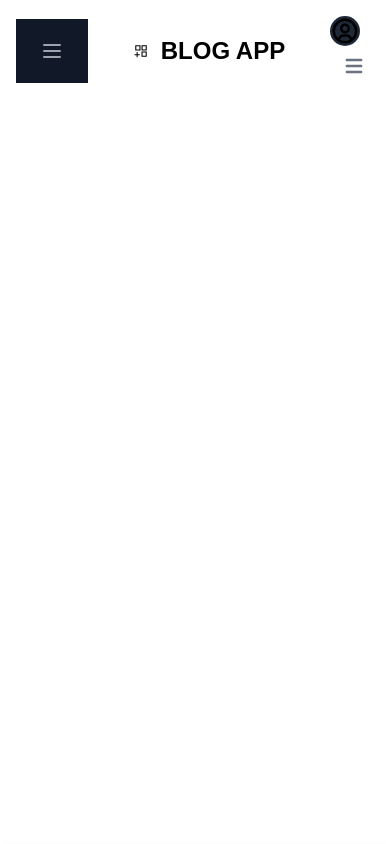
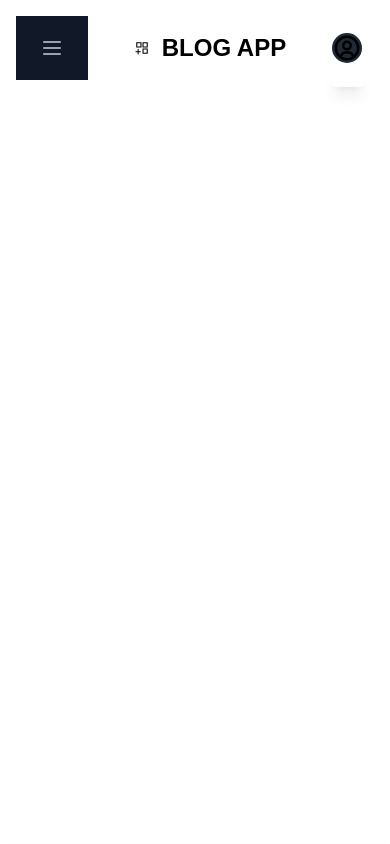
Before and after one commit to CarlosRamirez31/Blog-Project, a React (Vite) app in the folder FRONTEND/blog_app_react/: page / in a window 390 px wide. Shown: the top 844 px of the page. Built offline with nearby package versions, Linux system fonts and the light colour scheme; a web font is replaced by a local one.

Commit message:
Cambios frontend

```diff
--- a/FRONTEND/blog_app_react/package.json
+++ b/FRONTEND/blog_app_react/package.json
@@ -11,7 +11,8 @@
   "dependencies": {
     "react": "^18.2.0",
     "react-dom": "^18.2.0",
-    "react-icons": "^4.8.0"
+    "react-icons": "^4.8.0",
+    "react-router-dom": "^6.11.2"
   },
   "devDependencies": {
     "@types/react": "^18.0.28",
--- a/FRONTEND/blog_app_react/src/App.tsx
+++ b/FRONTEND/blog_app_react/src/App.tsx
@@ -1,8 +1,6 @@
-import { useState } from "react";
 import "./App.css";
 import { NarBar } from "./Components/NavBar/NavBar";
 import { Footer } from "./Components/Footer/Footer";
-import { SideBar } from "./Components/Sidebar/Sidebar";
 import "./index.css";
 
 function App() {
--- a/FRONTEND/blog_app_react/src/Components/NavBar/UserComponent.tsx
+++ b/FRONTEND/blog_app_react/src/Components/NavBar/UserComponent.tsx
@@ -1,22 +1,32 @@
 import { BiUserCircle } from "react-icons/bi";
+import { useState } from "react";
 
 export const UserComponent = () => {
+  const [isDropdownOpen, setIsDropdownOpen] = useState(false);
+
+  const handleMouseEnter = () => {
+    setIsDropdownOpen(!isDropdownOpen);
+  };
+
   return (
     <>
-      <div>
+      <div className="dropdown relative inline-block">
         <button
           type="button"
-          className="flex mr-3 text-sm bg-gray-800 rounded-full md:mr-0 focus:ring-4 focus:ring-gray-300 dark:focus:ring-gray-600"
+          className="dropdown-btn hover:bg-blue-600 flex mr-3 text-sm bg-gray-800 rounded-full md:mr-0 focus:ring-4 focus:ring-gray-300 dark:focus:ring-gray-600"
           id="user-menu-button"
           aria-expanded="false"
+          onClick={() => handleMouseEnter}
           data-dropdown-toggle="user-dropdown"
           data-dropdown-placement="bottom"
         >
           <span className="sr-only">Open user menu</span>
           <span className="text-3xl">
-            <BiUserCircle/>
+            <BiUserCircle />
           </span>
         </button>
+        <div className="dropdown-content absolute bg-white mt-2 py-2 px-4 shadow-lg rounded">
+          {isDropdownOpen && (
             <div
               className="z-50 hidden my-4 text-base list-none bg-white divide-y divide-gray-100 rounded-lg shadow dark:bg-gray-700 dark:divide-gray-600"
               id="user-dropdown"
@@ -64,28 +74,8 @@ export const UserComponent = () => {
                 </li>
               </ul>
             </div>
-        <button
-          data-collapse-toggle="mobile-menu-2"
-          type="button"
-          className="inline-flex items-center p-2 ml-1 text-sm text-gray-500 rounded-lg md:hidden hover:bg-gray-100 focus:outline-none focus:ring-2 focus:ring-gray-200 dark:text-gray-400 dark:hover:bg-gray-700 dark:focus:ring-gray-600"
-          aria-controls="mobile-menu-2"
-          aria-expanded="false"
-        >
-          <span className="sr-only">Open main menu</span>
-          <svg
-            className="w-6 h-6"
-            aria-hidden="true"
-            fill="currentColor"
-            viewBox="0 0 20 20"
-            xmlns="http://www.w3.org/2000/svg"
-          >
-            <path
-              fill-rule="evenodd"
-              d="M3 5a1 1 0 011-1h12a1 1 0 110 2H4a1 1 0 01-1-1zM3 10a1 1 0 011-1h12a1 1 0 110 2H4a1 1 0 01-1-1zM3 15a1 1 0 011-1h12a1 1 0 110 2H4a1 1 0 01-1-1z"
-              clip-rule="evenodd"
-            ></path>
-          </svg>
-        </button>
+          )}
+        </div>
       </div>
     </>
   );
```
Also changed, not shown: 1 other file (tests, documents, lock files or other folders). Lines whose indentation alone changed are shown as unchanged.
